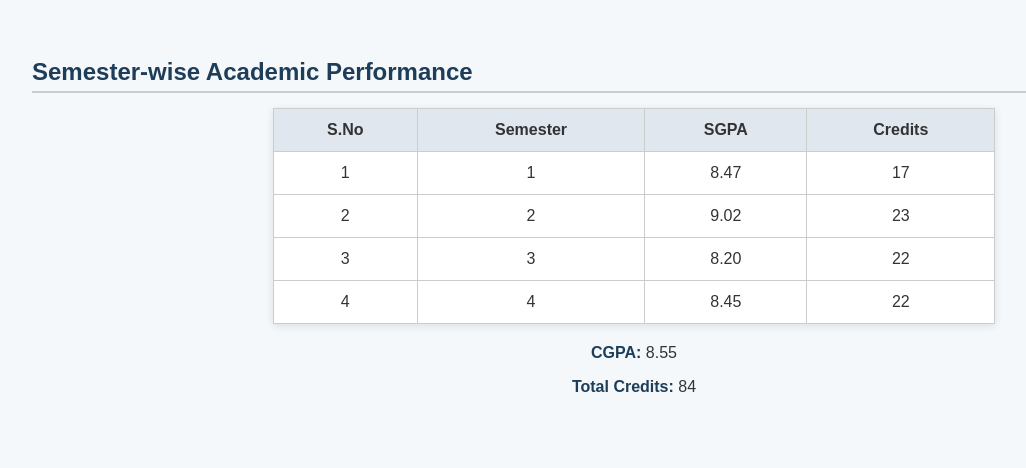
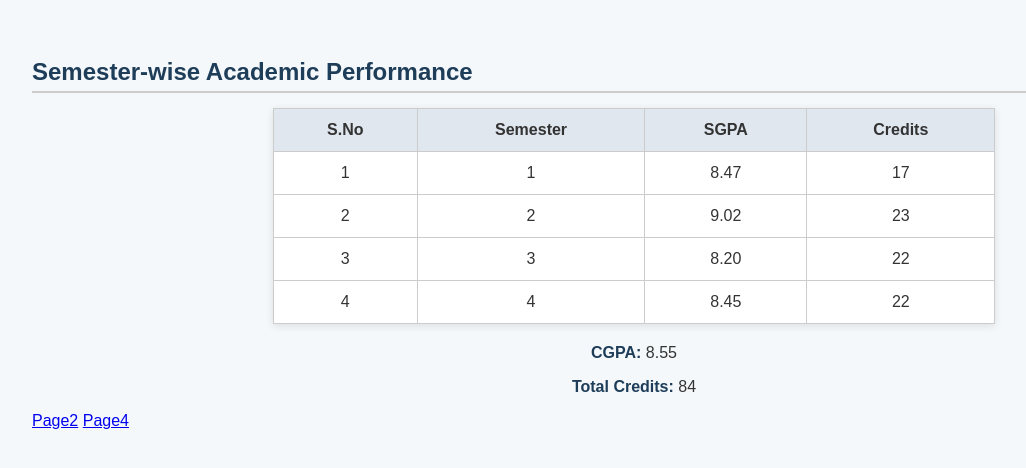
Before and after one commit to NivinJoy/NivinJoy, a plain HTML site: page page9.html in a window 1280 px wide. Shown: the whole page, without its empty margins (6-1032 px from the left). Drawn offline with Linux system fonts and the light colour scheme.

Commit message:
Update page9.html

```diff
--- a/page9.html
+++ b/page9.html
@@ -93,5 +93,8 @@
     <p><strong>Total Credits:</strong> 84</p>
   </div>
 
+  <a href=page10.html>Page2</a>
+  <a href=page8.html>Page4</a>
+
 </body>
 </html>
```
